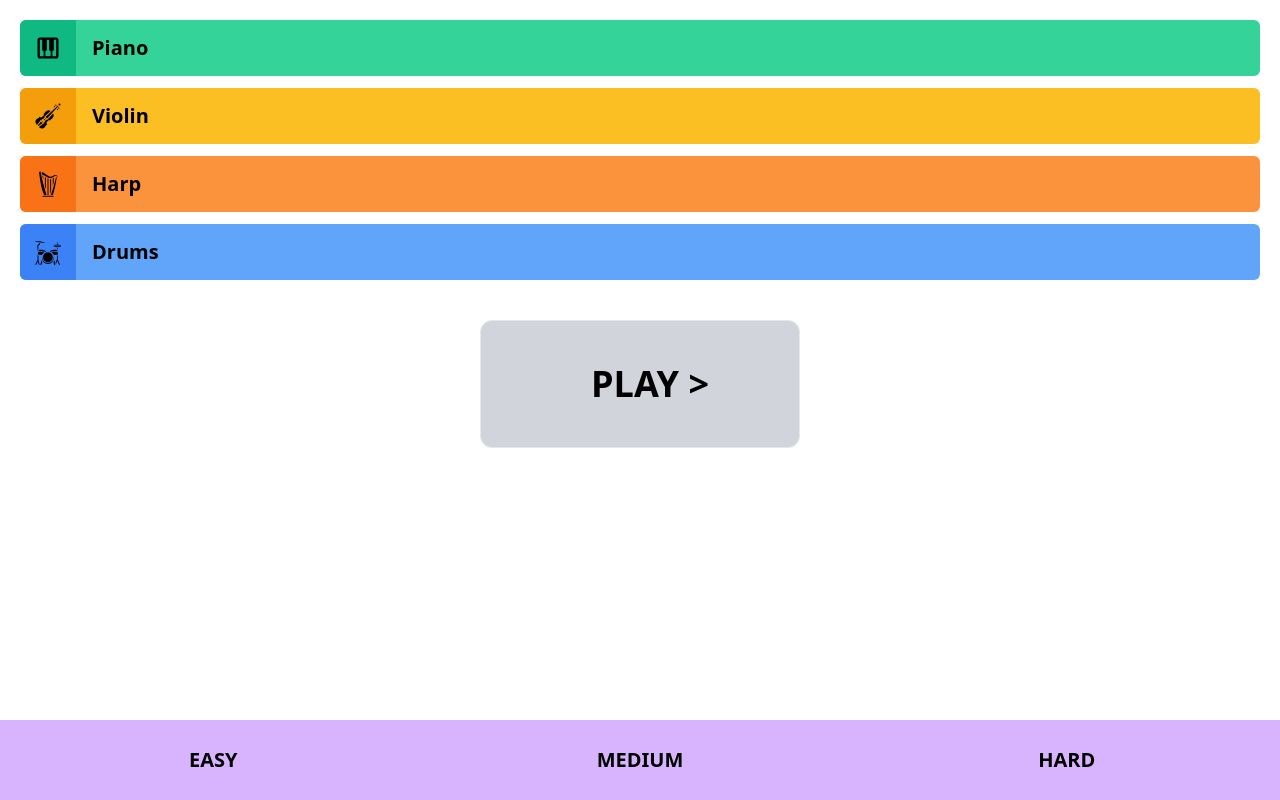
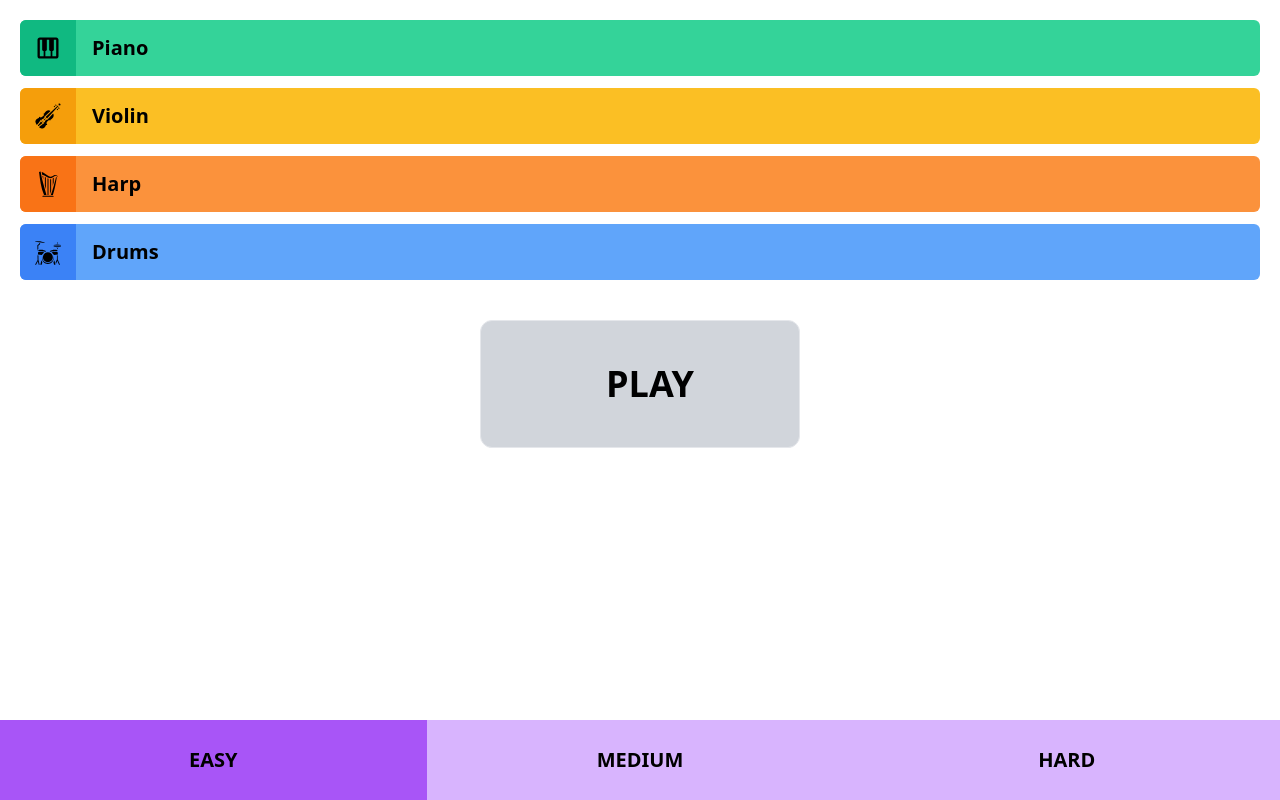
Before and after one commit to TrivialF5/board-games, a React (Create React App) app: page /simon in a window 1280 px wide. Built offline with nearby package versions, Linux system fonts and the light colour scheme; no server answers.

Commit message:
view selected difficulty

```diff
--- a/src/components/ButtonDifficulty.jsx
+++ b/src/components/ButtonDifficulty.jsx
@@ -2,10 +2,11 @@
 const ButtonDifficulty = ({
   children,
   onClick,
+  selected,
 }) => {
   return (
     <button
-      className="flex-1 uppercase bg-purple-300 h-20 w-36 font-bold text-xl hover:bg-purple-500 active:bg-purple-800"
+      className={`flex-1 h-20 text-xl font-bold uppercase w-36 hover:bg-purple-500 ${selected ? "bg-purple-500" : "bg-purple-300"}`}
       onClick={onClick}
     >
       {children}
--- a/src/components/ButtonPLay.jsx
+++ b/src/components/ButtonPLay.jsx
@@ -3,8 +3,9 @@
 const ButtonPlay = () => {
     return (
 
-        <button className=" pl-5 h-32 w-80 bg-gray-300 border rounded-xl flex justify-center items-center uppercase font-semibold text-4xl">
-                play >
+        <button className="flex items-center justify-center h-32 pl-5 text-4xl font-semibold uppercase bg-gray-300 border w-80 rounded-xl"
+        >
+                play
         </button>
     );
 }
--- /dev/null
+++ b/src/views/simon/PlaySimon.jsx
@@ -0,0 +1,10 @@
+
+const PlaySimon = ({
+
+}) => {
+  return (
+    <div>PlaySimon</div>
+  )
+}
+
+export default PlaySimon
--- a/src/views/simon/Select.jsx
+++ b/src/views/simon/Select.jsx
@@ -1,3 +1,4 @@
+import { useState } from "react";
 import Instrument from "../../components/Instrument"
 import { MdPiano } from "react-icons/md";
 import { GiViolin } from "react-icons/gi";
@@ -13,6 +14,9 @@ import drumsIntro from "../../assets/audio/drums/drumsIntro.mp3";
 
 
 const Select = () => {
+  const [difficulty, setDifficulty] = useState("easy");
+  // const [selectedInstrument, setSelectedInstrument] = useState("piano");
+
   const instrumentsOprions = [
     {
       instrument: "Piano",
@@ -42,9 +46,13 @@ const Select = () => {
     }
   ];
 
+  const handleDifficulty = (difficulty) => {
+    setDifficulty(difficulty);
+  }
+
   return (
     <>
-      <section className="flex flex-col p-5 gap-3">
+      <section className="flex flex-col gap-3 p-5">
         {instrumentsOprions.map(instrument => (
           <Instrument
             key={instrument.instrument}
@@ -56,13 +64,28 @@ const Select = () => {
           />
         ))}
       </section>
-      <section className="h-full flex justify-center items-center pt-5">
+      <section className="flex items-center justify-center h-full pt-5">
       <ButtonPlay />
       </section>
-      <div className="flex fixed bottom-0 w-full">
-        <ButtonDifficulty>Easy</ButtonDifficulty>
-        <ButtonDifficulty>Medium</ButtonDifficulty>
-        <ButtonDifficulty>Hard</ButtonDifficulty>
+      <div className="fixed bottom-0 flex w-full">
+        <ButtonDifficulty
+          onClick={() => handleDifficulty("easy")}
+          selected={difficulty === "easy"}
+        >
+          Easy
+        </ButtonDifficulty>
+        <ButtonDifficulty
+          onClick={() => handleDifficulty("medium")}
+          selected={difficulty === "medium"}
+        >
+          Medium
+        </ButtonDifficulty>
+        <ButtonDifficulty
+          onClick={() => handleDifficulty("hard")}
+          selected={difficulty === "hard"}
+        >
+          Hard
+        </ButtonDifficulty>
       </div>
     </>
   )
```
